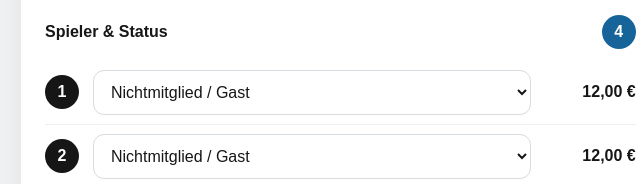
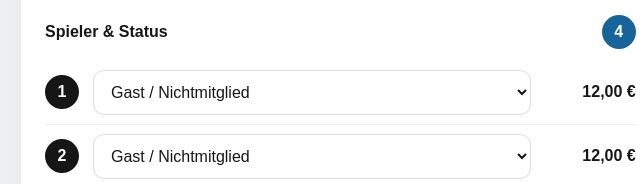
Before and after one commit to tabb-online/tabb-online.github.io, a plain HTML site: page padel/preisrechner/index.html in a window 1280 px wide. Shown: the part 616-800 px from the top of the page, 97-737 px from the left. Drawn offline with Linux system fonts and the light colour scheme.

Commit message:
Update index.html
Buchung "Gast / Nichtmitglied" angepasst an *Übersicht*

```diff
--- a/padel/preisrechner/index.html
+++ b/padel/preisrechner/index.html
@@ -369,7 +369,7 @@ input:focus,select:focus{
 <script src="preise.js"></script>
 <script>
 const TYPES = [
-  {label:"Nichtmitglied / Gast", factor:PREISE.anteile.gast},
+  {label:"Gast / Nichtmitglied", factor:PREISE.anteile.gast},
   {label:"Mitglied Padel", factor:PREISE.anteile.padel},
   {label:"Mitglied Tennis", factor:PREISE.anteile.tennis}
 ];
```
